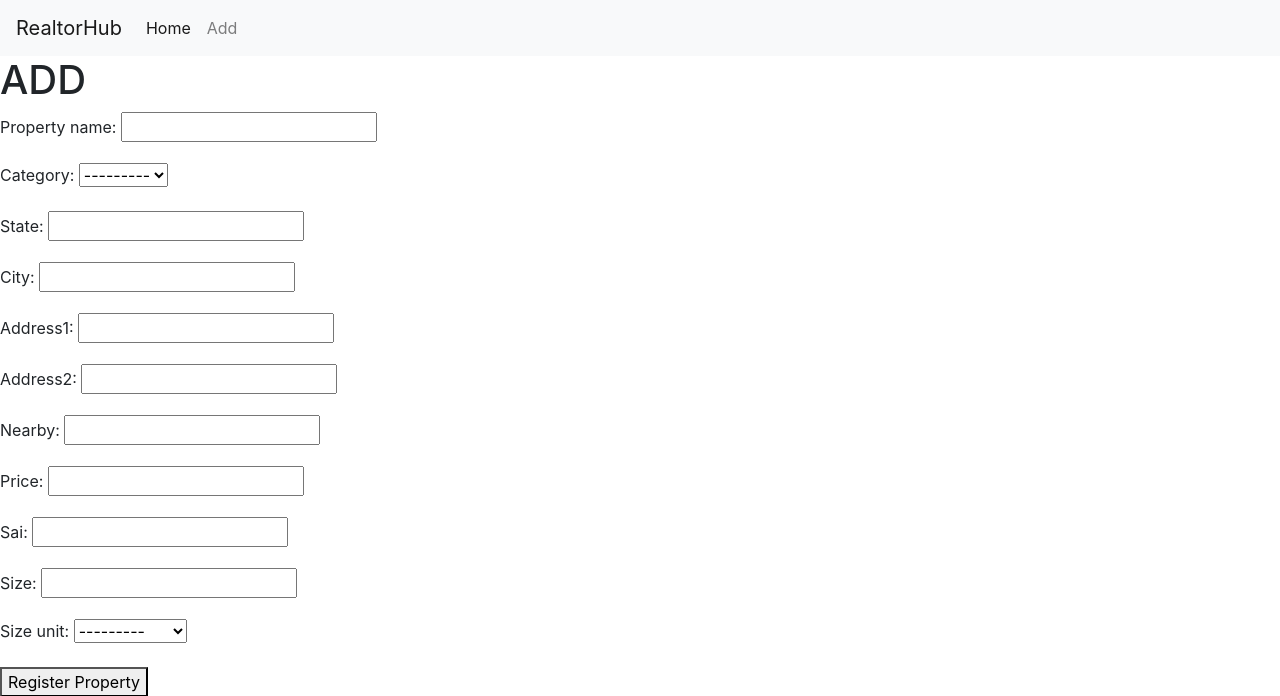
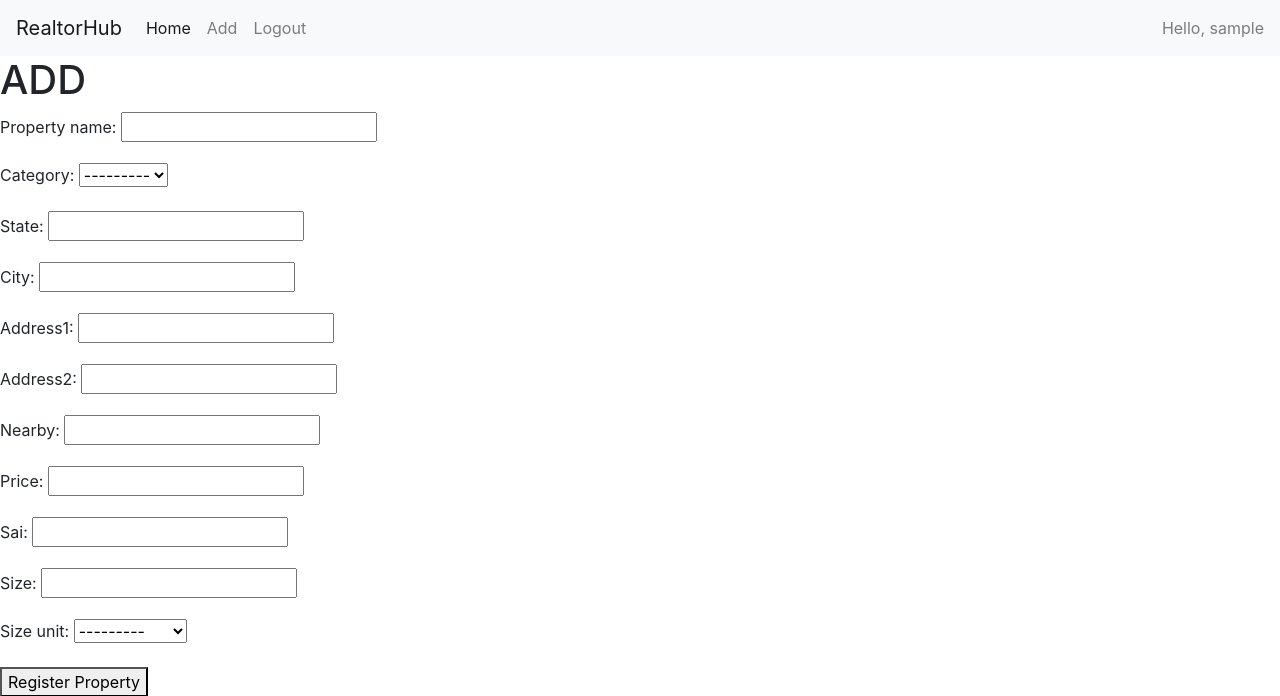
Before and after one commit to Sanyam-bot/RealtorHub, a Django app: page /add in a window 1280 px wide. Shown: the top 696 px of the page. Run offline with Django 5.2, Linux system fonts and the light colour scheme; the visitor is signed in with stand-in values (Sample User, id 1).

Commit message:
added login, logout and register in the navbar

```diff
--- a/realtorhub/templates/realtorhub/layout.html
+++ b/realtorhub/templates/realtorhub/layout.html
@@ -17,8 +17,23 @@
             <div class="navbar-nav">
                 <a class="nav-item nav-link active" href="{% url 'index' %}">Home <span class="sr-only">(current)</span></a>
                 <a class="nav-item nav-link" href="{% url 'add_property' %}">Add</a>
+                {% if user.is_authenticated %}
+
+                    <a class="nav-item nav-link" href="{% url 'logout' %}">Logout</a>
+
+                {% else %}
+
+                    <a class="nav-item nav-link" href="{% url 'login' %}">Login</a>
+                    <a class="nav-item nav-link" href="{% url 'register' %}">Register</a>
+
+                {% endif %}
             </div>
             <span class="navbar-text ml-auto">
+                {% if user.is_authenticated %}
+
+                    Hello, {{ user }}
+
+                {% endif %}
             </span>
         </div>
     </nav>
```
